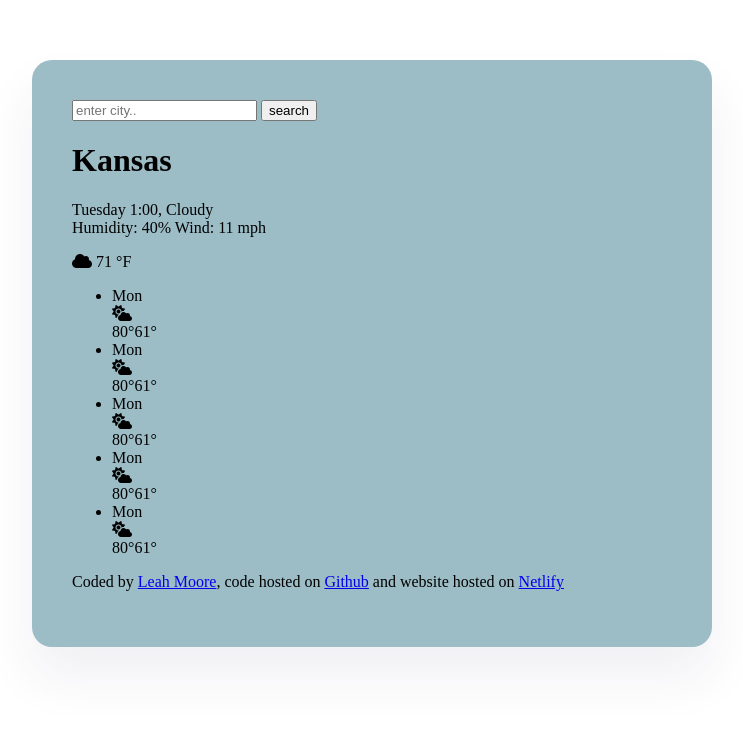
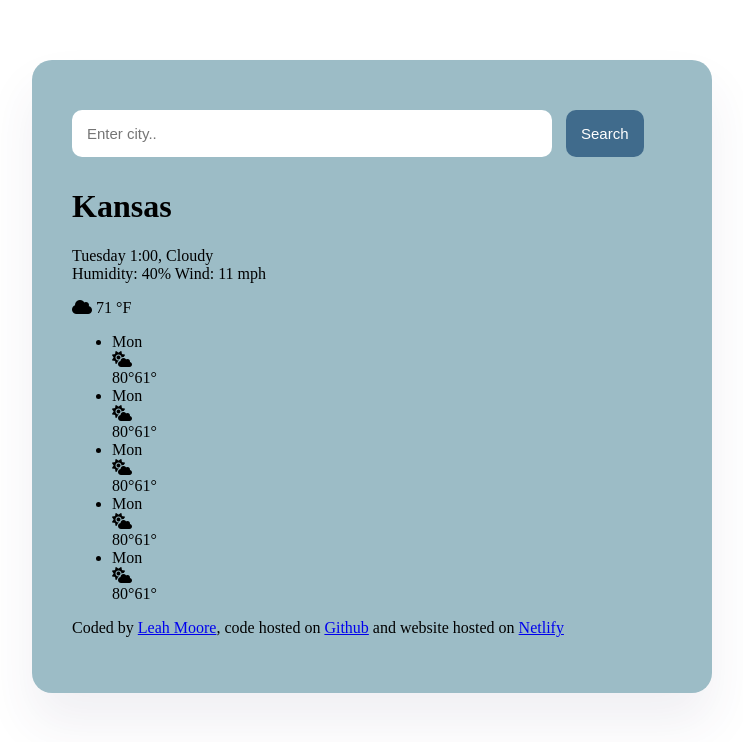
Before and after one commit to LeaBee3002/my-shecodes-plus-project, a plain HTML site: page index.html in a window 1280 px wide. Shown: the whole page, without its empty margins (268-1011 px from the left). Drawn offline with Linux system fonts and the light colour scheme.

Commit message:
added styling to the search input and button

```diff
--- a/index.html
+++ b/index.html
@@ -13,8 +13,8 @@
   <div class="weather-app">
     <header>
       <form action="">
-        <input type="text" placeholder="enter city.." />
-        <input type="submit" value="search" />
+        <input class="search-input" type="text" placeholder="Enter city.." />
+        <input class="search-input-btn" type="submit" value="Search" />
       </form>
     </header>
     <main>
--- a/src/styles.css
+++ b/src/styles.css
@@ -10,3 +10,21 @@ body {
   border-radius: 20px;
   box-shadow: 0 30px 50px rgba(65, 50, 100, 0.08);
 }
+
+.search-input {
+  border: none;
+  font-size: 15px;
+  border-radius: 10px;
+  padding: 15px;
+  width: 75%;
+}
+
+.search-input-btn {
+  color: white;
+  background: #406b8c;
+  font-size: 15px;
+  padding: 15px;
+  margin: 10px;
+  border: none;
+  border-radius: 10px;
+}
```
